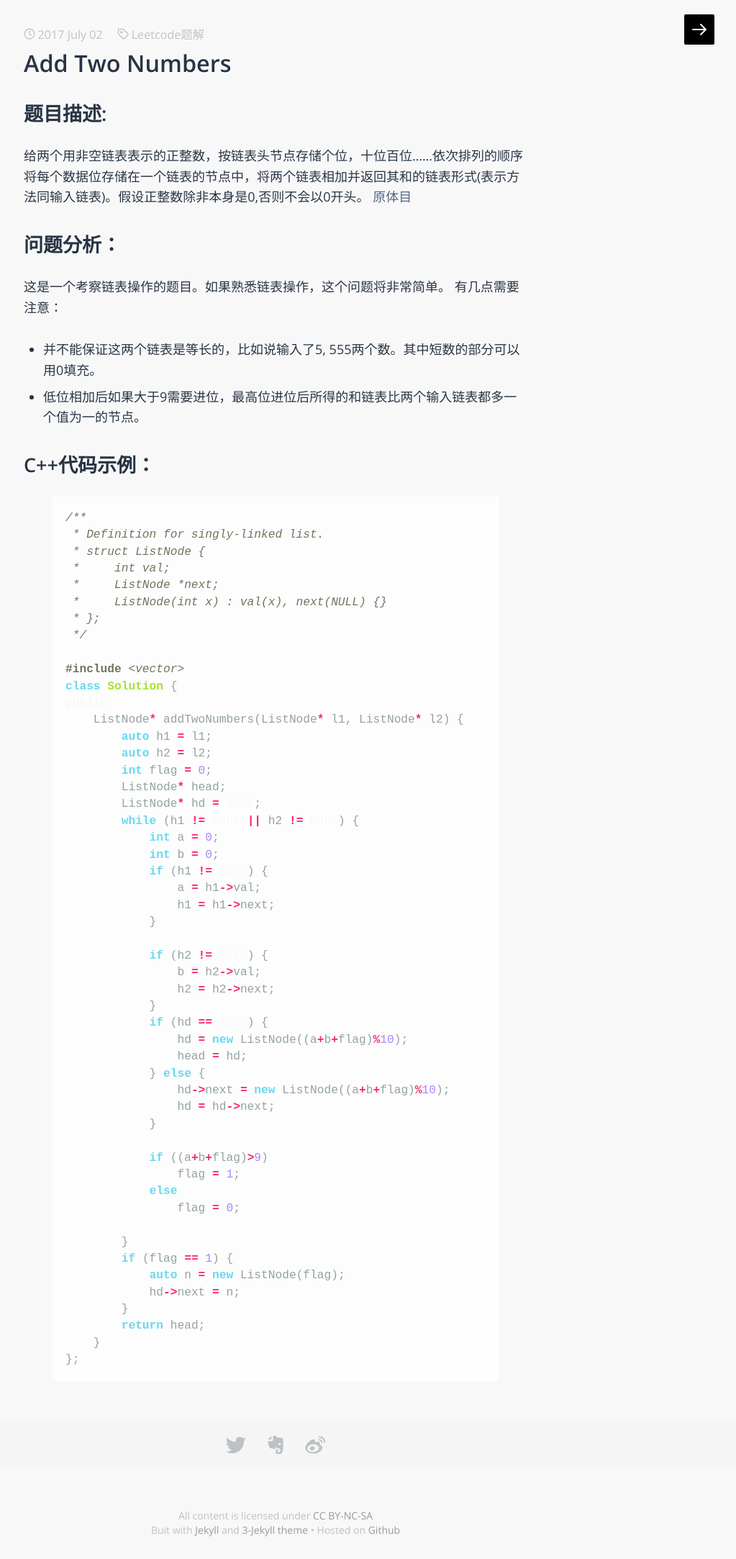
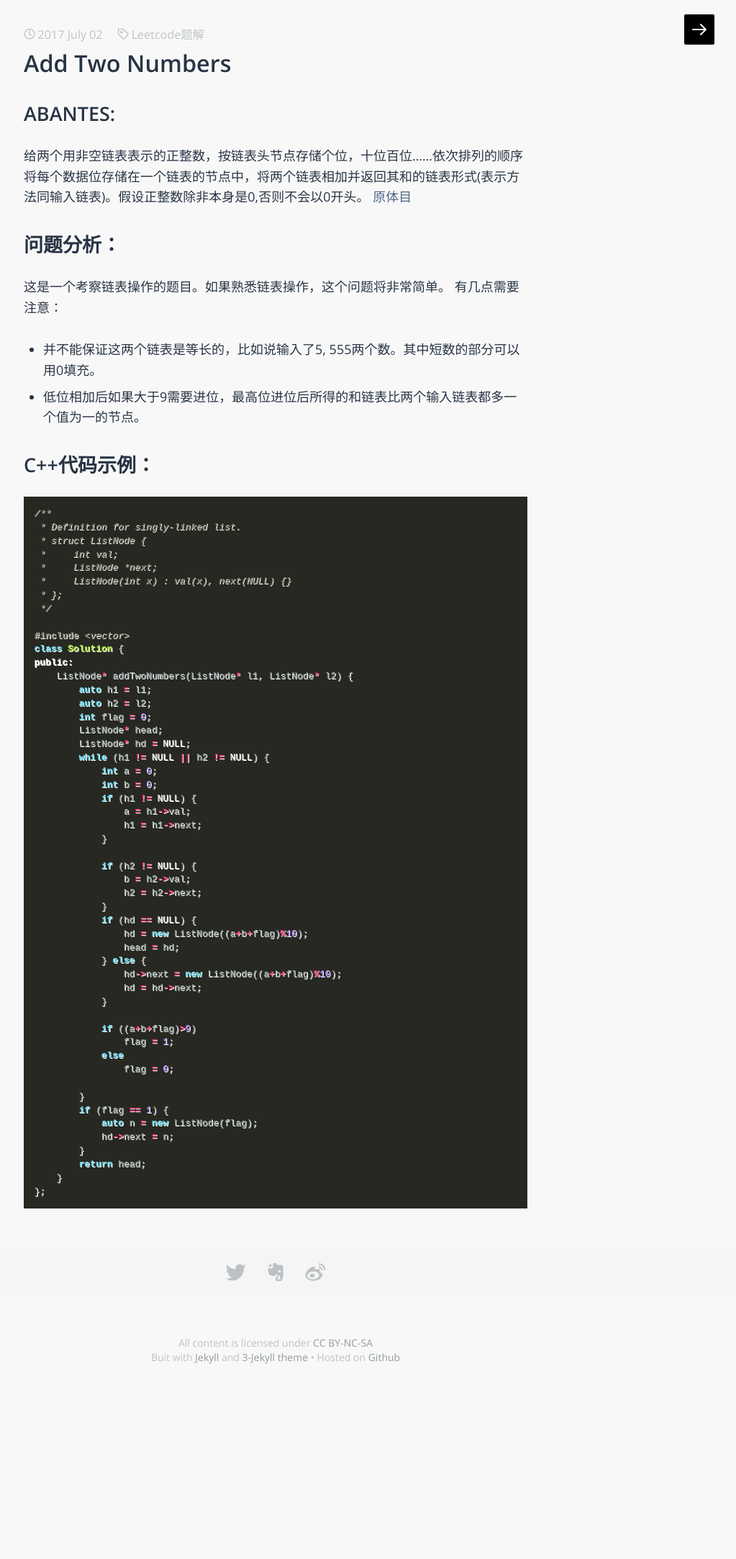
Before and after one commit to fankunpeng/fankunpeng.github.io, a Jekyll site: the page built from _posts/2017-07-02-add_two_numbers.markdown, in a window 1280 px wide. Shown: the whole page at 72% size, without its empty margins (257-1280 px from the left). Built offline with Jekyll 4.4.1, drawn with Linux system fonts in a browser that asks for light colours; some web fonts are replaced.

Commit message:
代码高亮

````diff
--- a/_includes/head.html
+++ b/_includes/head.html
@@ -14,5 +14,4 @@
 
   <script src="{{ "/assets/js/prefixfree.js" | prepend: site.baseurl }}"></script>
   <link rel="stylesheet" href="/assets/css/syntax.css">
-  <!--<link rel="stylesheet" href="/assets/css/syntax.css"> -->
 </head>
--- a/_posts/2017-06-28-integer_types.markdown
+++ b/_posts/2017-06-28-integer_types.markdown
@@ -5,11 +5,12 @@ tags: 坑与填坑
 ---
 # 问题：
 
-在Fedora25上使用itchat 和 howdoi 的时候都遇到了这样的问题，模块无法加载而且出现了错误：cannot import name integer_types
+在Fedora25上使用itchat 和 howdoi 的时候都遇到了这样的问题，模块无法加载而且出现了错误：
+> cannot import name integer_types
 
 
 # 解决办法：
 
-pip install -U requests
+> pip install -U requests
 
 如果出现无法安装的问题，可能是网络不好，多安几次即可
--- a/_posts/2017-06-29-fedora25-pip3.markdown
+++ b/_posts/2017-06-29-fedora25-pip3.markdown
@@ -8,9 +8,9 @@ fedora25下虽然安装了python3-pip, 但是pip3命令依然不能使用
 
 # 解决方法：
 
-{% highlight bash %}
+```shell
 wget https://bootstrap.pypa.io/ez_setup.py
 pyth3.5 ez_setup.py
 easy_install-3.5 pip
 pip3.5 install --upgrade pip
-{% endhighlight %}
+```
--- a/_posts/2017-07-02-add_two_numbers.markdown
+++ b/_posts/2017-07-02-add_two_numbers.markdown
@@ -3,7 +3,7 @@ layout: post
 title: Add Two Numbers
 tags: Leetcode题解
 ---
-# 题目描述:
+# ABANTES:
 给两个用非空链表表示的正整数，按链表头节点存储个位，十位百位……依次排列的顺序将每个数据位存储在一个链表的节点中，将两个链表相加并返回其和的链表形式(表示方法同输入链表)。假设正整数除非本身是0,否则不会以0开头。
 [原体目](https://leetcode.com/problems/add-two-numbers)
 
@@ -14,7 +14,7 @@ tags: Leetcode题解
 - 低位相加后如果大于9需要进位，最高位进位后所得的和链表比两个输入链表都多一个值为一的节点。
 
 # C++代码示例：
-{% highlight C++ %}
+```cpp
 /**
  * Definition for singly-linked list.
  * struct ListNode {
@@ -66,4 +66,4 @@ public:
         return head;
     }
 };
-{% endhighlight %}
+```
````
Also changed, not shown: 7 other files.
